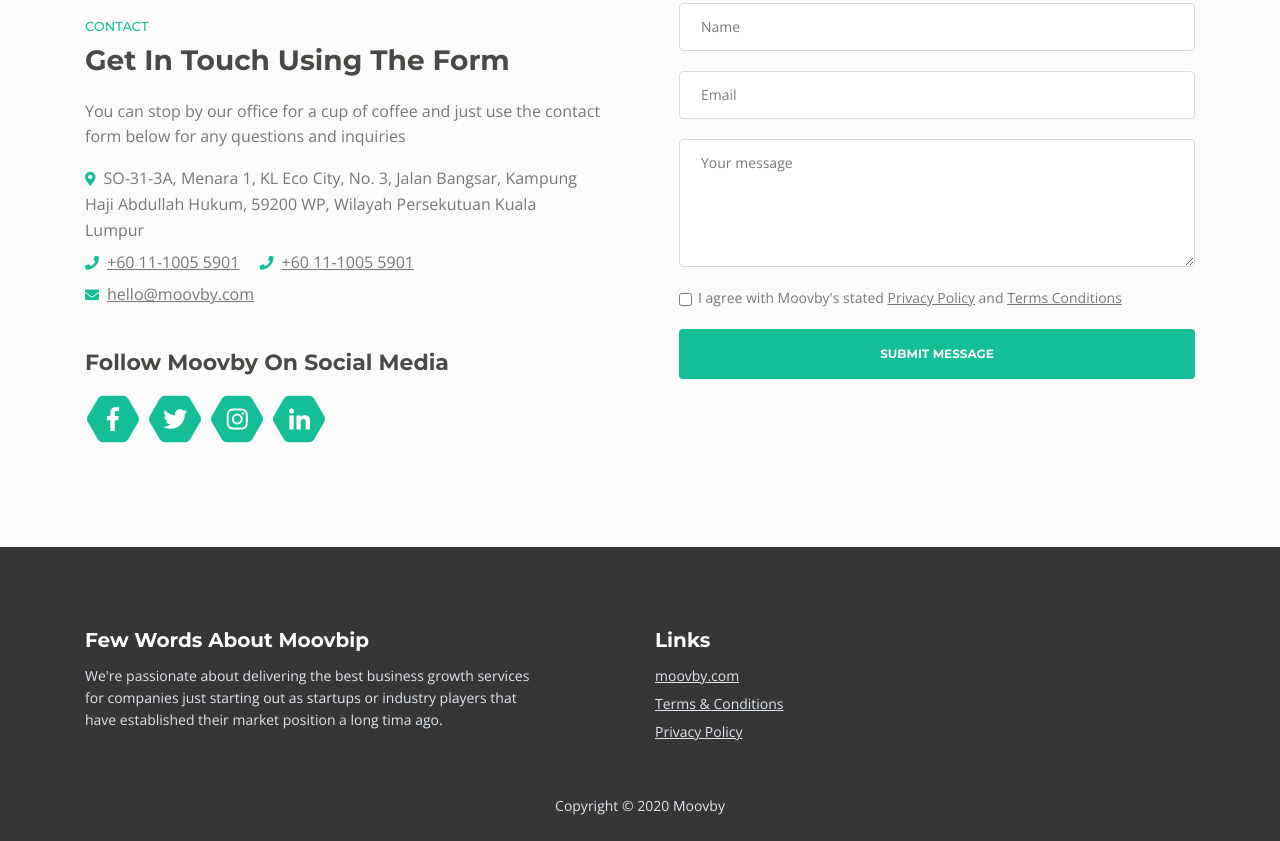
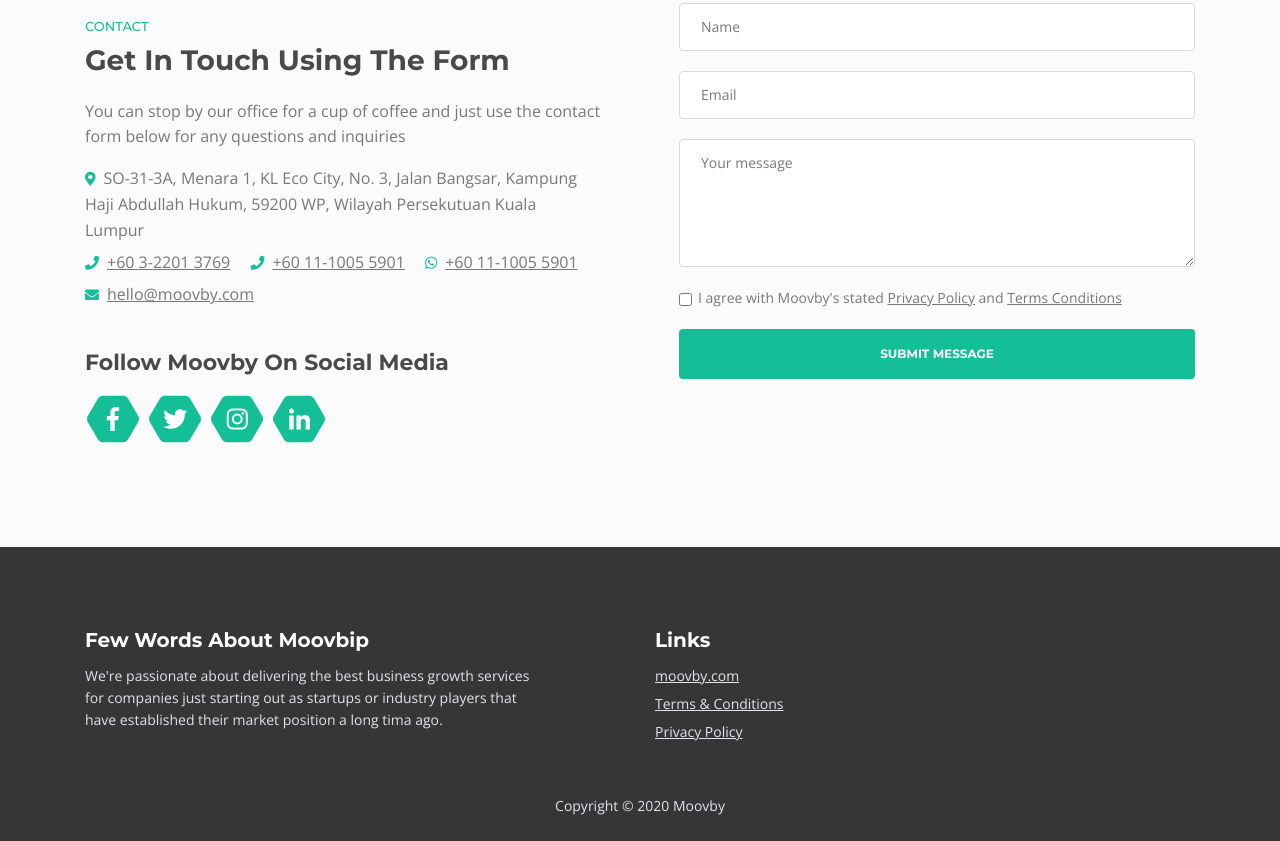
Before and after one commit to tnhmb/moovbip-web, a plain HTML site: page web/index.html in a window 1280 px wide. Shown: the part 3768-4609 px from the top of the page. Drawn offline with nearby package versions, Linux system fonts and the light colour scheme; a script that the page names is missing.

Commit message:
Whatsapp

```diff
--- a/web/index.html
+++ b/web/index.html
@@ -402,8 +402,9 @@
                         <p>You can stop by our office for a cup of coffee and just use the contact form below for any questions and inquiries</p>
                         <ul class="list-unstyled li-space-lg">
                             <li class="address"><i class="fas fa-map-marker-alt"></i>SO-31-3A, Menara 1, KL Eco City, No. 3, Jalan Bangsar, Kampung Haji Abdullah Hukum, 59200 WP, Wilayah Persekutuan Kuala Lumpur</li>
+                            <li><i class="fas fa-phone"></i><a href="tel:03-2201 3769">+60 3-2201 3769</a></li>
                             <li><i class="fas fa-phone"></i><a href="tel:011-1005 5901">+60 11-1005 5901</a></li>
-                            <li><i class="fas fa-phone"></i><a href="tel:011-1005 5901">+60 11-1005 5901</a></li>
+                            <li><i class="fab fa-whatsapp"></i><a href="tel:011-1005 5901">+60 11-1005 5901</a></li>
                             <li><i class="fas fa-envelope"></i><a href="mailto:hello@Moovby.com">hello@moovby.com</a></li>
                         </ul>
                         <h3>Follow Moovby On Social Media</h3>
```
